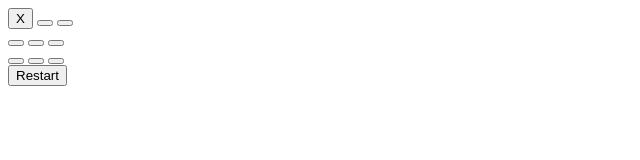
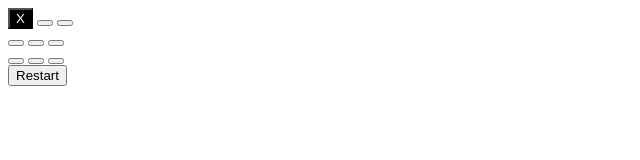
Before and after one commit to britt-c/ticTacToe, a plain HTML site: page index.html in a window 1280 px wide. Both pictures are taken after a click on the button 16 px from the left and 22 px from the top of the page. Shown: the full height of the page, 0-640 px from the left. Drawn offline with Linux system fonts and the light colour scheme.

Commit message:
added some styling to buttons

```diff
--- a/app.js
+++ b/app.js
@@ -9,12 +9,16 @@ window.onload = function() {
 function onClick() {
 	let box = event.currentTarget
 	box.innerText = "X"
+	box.style.color = "white"
+	box.style.background = "black"
 }
 
 
 function onDblClick() {
 	let box = event.currentTarget
 	box.innerText = "O"
+	box.style.color= "black"
+	box.style.background = "red"
 }
 
 }
--- a/index.html
+++ b/index.html
@@ -4,7 +4,7 @@
 		<title>Tic Tac Toe</title>
 	</head>
 	<body>
-		<div>
+		<board>
 			<button class="btn" id="btn1" value=""></button>
 			<button class="btn" id="btn2" value=""></button>
 			<button class="btn" id="btn3" value=""></button>
@@ -18,7 +18,7 @@
 			<button class="btn" id="btn9" value=""></button>
 			<br />
 			<button id="restart">Restart</button>
-		</div>
+		</board>
 		<script src="app.js"></script>
 	</body>
 </html>
```
